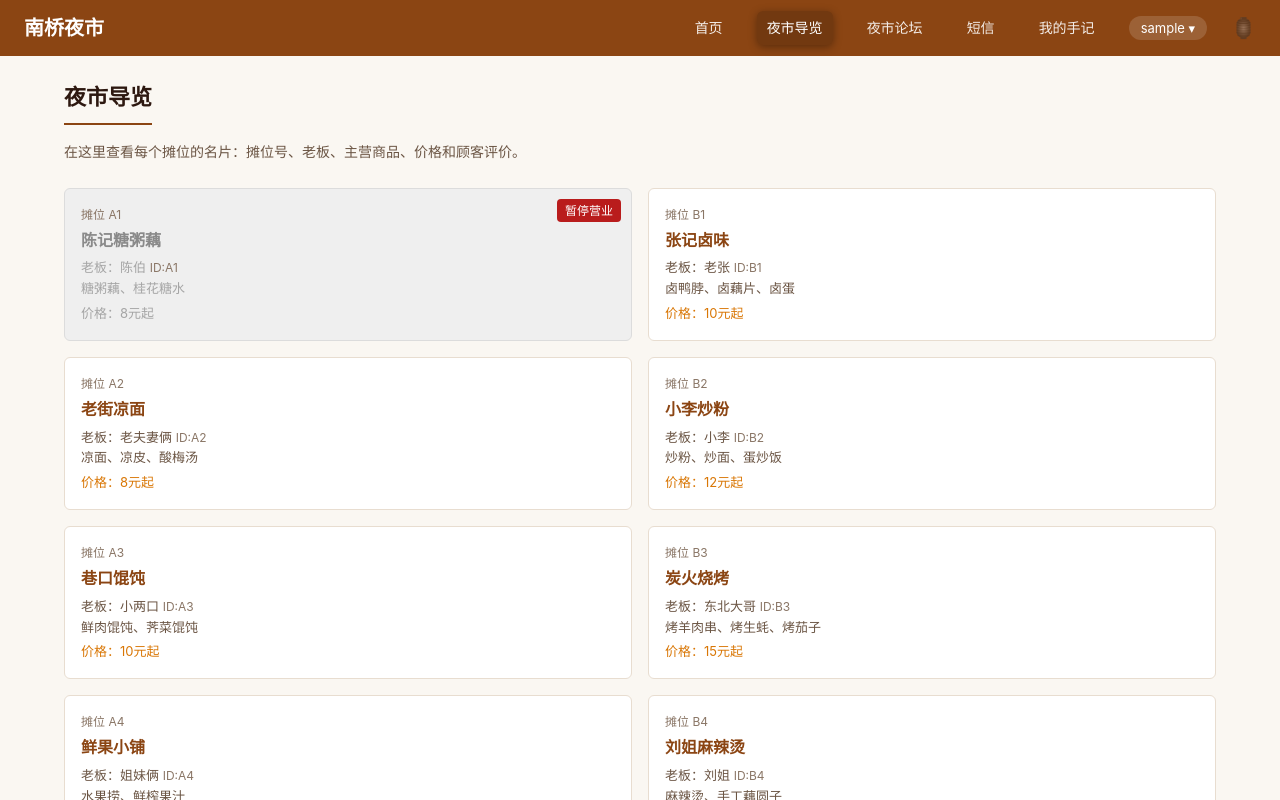
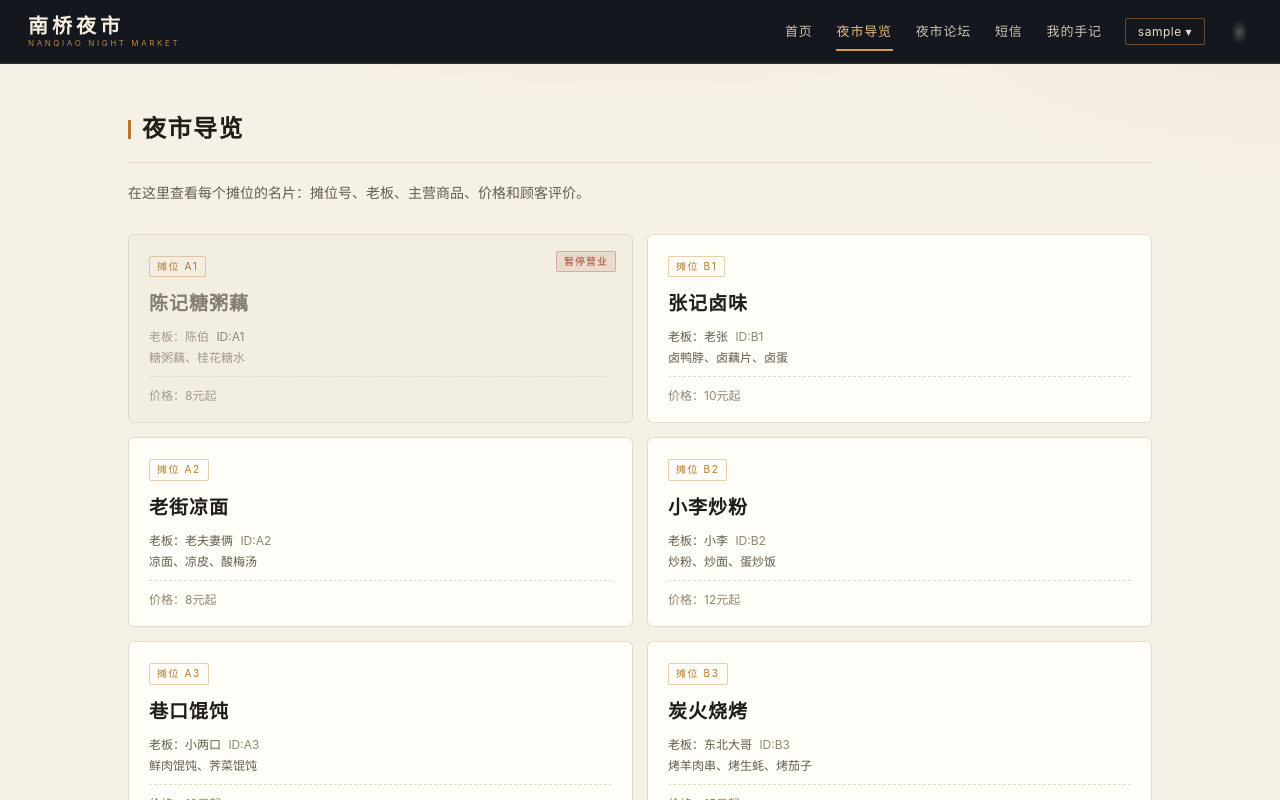
Before and after one commit to Maren-722/mystery-web-game, a Vue app: page /#/stalls in a window 1280 px wide. Shown: the top 800 px of the page. Built offline with nearby package versions, Linux system fonts and the light colour scheme; sample sign-in values are in the browser's storage.

Commit message:
视觉改版：深夜暖灯设计系统（墨色框架+暖纸内容+琥珀点缀）、首页hero、导航/页脚重做、全局排版统一、开场与结局配色统一

```diff
--- a/src/components/NavBar.vue
+++ b/src/components/NavBar.vue
@@ -1,6 +1,9 @@
 <template>
   <nav v-if="!hideNav" class="navbar">
-    <div class="navbar-logo" @click="go('/home')">南桥夜市</div>
+    <div class="navbar-logo" @click="go('/home')">
+      <span class="logo-cn">南桥夜市</span>
+      <span class="logo-en">NANQIAO NIGHT MARKET</span>
+    </div>
     <div class="navbar-links">
       <a :class="{ active: isActive('/home') }" @click="go('/home')">首页</a>
       <a :class="{ active: isActive('/stalls') }" @click="go('/stalls')">夜市导览</a>
@@ -193,59 +196,95 @@ function doSwitch() {
 
 <style scoped>
 .navbar {
-  background: var(--color-primary);
-  color: #fff;
-  padding: 0 var(--space-lg);
+  background: var(--ink);
+  color: #EFE6D6;
+  padding: 0 28px;
   display: flex;
   align-items: center;
   justify-content: space-between;
-  height: 56px;
+  gap: 24px;
+  height: 64px;
   position: sticky;
   top: 0;
   z-index: 100;
+  border-bottom: 1px solid rgba(215, 154, 74, 0.18);
 }
 .navbar-logo {
+  display: flex;
+  flex-direction: column;
+  gap: 3px;
+  cursor: pointer;
+  user-select: none;
+  flex-shrink: 0;
+}
+.logo-cn {
   font-family: var(--font-title);
   font-size: 20px;
-  font-weight: 700;
-  cursor: pointer;
+  font-weight: 600;
+  letter-spacing: 4px;
+  line-height: 1;
+  color: #F6EEDF;
+}
+.logo-en {
+  font-size: 8px;
+  letter-spacing: 2.6px;
+  line-height: 1;
+  color: rgba(215, 154, 74, 0.85);
 }
 .navbar-links {
   display: flex;
-  gap: var(--space-lg);
+  gap: 22px;
   align-items: center;
+  overflow-x: auto;
+  scrollbar-width: none;
+}
+.navbar-links::-webkit-scrollbar {
+  display: none;
 }
 .navbar-links a {
-  color: #fff;
-  font-size: var(--font-body-size);
-  opacity: 0.9;
+  position: relative;
+  color: #CBC2B3;
+  font-size: 13px;
+  letter-spacing: 0.8px;
   cursor: pointer;
-  padding: 6px 10px;
-  border-radius: 6px;
-  transition: opacity 0.2s, background 0.2s, box-shadow 0.2s;
+  padding: 8px 1px;
+  white-space: nowrap;
+  transition: color 0.2s;
 }
 .navbar-links a:hover {
-  opacity: 1;
+  color: #F3E7D2;
 }
-/* 当前所在页面：阴影高亮 */
+/* 当前所在页面：暖色字 + 下划线 */
 .navbar-links a.active {
-  opacity: 1;
-  background: rgba(0, 0, 0, 0.18);
-  box-shadow: 0 2px 8px rgba(0, 0, 0, 0.35);
+  color: var(--amber-soft);
+}
+.navbar-links a.active::after {
+  content: '';
+  position: absolute;
+  left: 0;
+  right: 0;
+  bottom: 0;
+  height: 1.5px;
+  background: var(--amber);
 }
 .navbar-user-wrap {
   position: relative;
 }
 .navbar-user {
-  background: rgba(255, 255, 255, 0.15);
-  padding: 4px 12px;
-  border-radius: 20px;
-  font-size: var(--font-small);
+  border: 1px solid rgba(215, 154, 74, 0.42);
+  color: #EADFCB;
+  padding: 5px 12px;
+  border-radius: 2px;
+  font-size: var(--font-tiny);
+  letter-spacing: 0.5px;
   cursor: pointer;
   user-select: none;
+  white-space: nowrap;
+  transition: background 0.2s, border-color 0.2s;
 }
 .navbar-user:hover {
-  background: rgba(255, 255, 255, 0.28);
+  background: rgba(215, 154, 74, 0.12);
+  border-color: rgba(215, 154, 74, 0.7);
 }
 
 /* 菜单遮罩：点击任意外部区域关闭 */
@@ -397,18 +436,32 @@ function doSwitch() {
 
 @media (max-width: 720px) {
   .navbar {
-    padding: 0 var(--space-md);
+    padding: 0 14px;
+    height: 58px;
+    gap: 12px;
+  }
+  .logo-cn {
+    font-size: 17px;
+    letter-spacing: 2px;
+  }
+  .logo-en {
+    display: none;
   }
   .navbar-links {
-    gap: var(--space-sm);
+    gap: 14px;
+    justify-content: flex-end;
   }
   .navbar-links a {
-    font-size: var(--font-small);
+    font-size: var(--font-tiny);
+    letter-spacing: 0;
+  }
+  .navbar-user {
+    padding: 4px 8px;
   }
   .user-menu {
     position: fixed;
     right: var(--space-md);
-    top: 52px;
+    top: 64px;
   }
 }
 </style>
--- a/src/styles/global.css
+++ b/src/styles/global.css
@@ -15,11 +15,17 @@ html {
 
 body {
   font-family: var(--font-body);
-  background: var(--color-bg);
+  background-color: var(--color-bg);
+  /* 顶部一层很淡的暖光，像远处摊位的灯照过来 */
+  background-image:
+    radial-gradient(900px 320px at 50% -120px, rgba(215, 154, 74, 0.16), rgba(215, 154, 74, 0) 70%),
+    radial-gradient(600px 260px at 100% 0%, rgba(180, 70, 47, 0.06), rgba(180, 70, 47, 0) 70%);
+  background-repeat: no-repeat;
   color: var(--color-text);
   font-size: var(--font-body-size);
-  line-height: 1.6;
+  line-height: 1.75;
   -webkit-font-smoothing: antialiased;
+  text-rendering: optimizeLegibility;
 }
 
 a {
@@ -31,11 +37,29 @@ ul, ol {
   list-style: none;
 }
 
+::selection {
+  background: rgba(215, 154, 74, 0.28);
+}
+
 /* 通用容器 */
 .container {
   max-width: var(--container-max);
   margin: 0 auto;
-  padding: var(--space-lg);
+  padding: 44px 28px 64px;
+}
+
+/* 页面骨架：让内容区撑满视口，页脚贴底（内容短时不露底色） */
+#app > div {
+  min-height: 100vh;
+  display: flex;
+  flex-direction: column;
+}
+#app > div > .container {
+  flex: 1 0 auto;
+  width: 100%;
+}
+#app > div > .footer {
+  margin-top: auto;
 }
 
 /* 通用按钮 */
@@ -43,24 +67,29 @@ ul, ol {
   display: inline-flex;
   align-items: center;
   justify-content: center;
-  padding: 10px 20px;
+  padding: 11px 22px;
   background: var(--color-primary);
-  color: #fff;
-  border: none;
+  color: #F7F1E4;
+  border: 1px solid var(--color-primary);
   border-radius: var(--radius);
   font-size: var(--font-body-size);
   font-family: var(--font-body);
+  letter-spacing: 1px;
   cursor: pointer;
-  transition: background 0.2s;
+  transition: background 0.2s, border-color 0.2s, color 0.2s;
 }
 .btn:hover {
-  background: var(--color-primary-dark);
+  background: #2A2F3A;
+  border-color: #2A2F3A;
 }
 .btn-accent {
   background: var(--color-accent);
+  border-color: var(--color-accent);
+  color: #fff;
 }
 .btn-accent:hover {
-  background: var(--color-primary);
+  background: #9E6624;
+  border-color: #9E6624;
 }
 .btn-block {
   width: 100%;
@@ -70,44 +99,82 @@ ul, ol {
 .card {
   background: var(--color-card);
   border: 1px solid var(--color-border);
-  border-radius: var(--radius);
-  padding: var(--space-md);
+  border-radius: var(--radius-lg);
+  padding: 20px 22px;
 }
 
-/* 区块标题 */
+/* 区块标题：左侧一道暖灯竖线 */
 .section-title {
+  display: flex;
+  align-items: center;
+  gap: 11px;
   font-family: var(--font-title);
   font-size: var(--font-h2);
-  font-weight: 700;
-  margin-bottom: var(--space-md);
-  padding-bottom: var(--space-sm);
-  border-bottom: 2px solid var(--color-primary);
-  display: inline-block;
+  font-weight: 600;
+  letter-spacing: 1.5px;
+  color: var(--color-text);
+  margin: 46px 0 18px;
+  padding-bottom: 12px;
+  border-bottom: 1px solid var(--color-border);
+}
+.section-title::before {
+  content: '';
+  width: 3px;
+  height: 19px;
+  background: var(--color-accent);
+  flex-shrink: 0;
+}
+/* 页面第一个标题不要顶出太多空白 */
+.container > .section-title:first-child {
+  margin-top: 0;
+}
+
+/* 小标签（全大写的小字，用来做层级） */
+.kicker {
+  font-size: 11px;
+  letter-spacing: 3px;
+  text-transform: uppercase;
+  color: var(--color-text-muted);
 }
 
 /* 表单 */
 .form-label {
   display: block;
-  font-size: var(--font-body-size);
-  margin-bottom: var(--space-xs);
+  font-size: var(--font-small);
+  color: var(--color-text-secondary);
+  letter-spacing: 0.5px;
+  margin-bottom: 6px;
 }
 .form-input {
   width: 100%;
-  padding: 10px 12px;
-  border: 1px solid var(--color-border);
+  padding: 11px 13px;
+  border: 1px solid var(--color-border-strong);
   border-radius: var(--radius);
+  background: #fff;
   font-size: 16px; /* 移动端防 iOS 聚焦缩放，必须 ≥16px */
   font-family: var(--font-body);
+  color: var(--color-text);
   outline: none;
-  transition: border-color 0.2s;
+  transition: border-color 0.2s, box-shadow 0.2s;
 }
 .form-input:focus {
   border-color: var(--color-accent);
+  box-shadow: 0 0 0 3px rgba(184, 121, 44, 0.12);
+}
+
+/* 键盘可达性 */
+:focus-visible {
+  outline: 2px solid var(--color-accent);
+  outline-offset: 2px;
 }
 
 /* 移动端适配（窄屏优先设计） */
 @media (max-width: 720px) {
   .container {
-    padding: var(--space-md);
+    padding: 28px 16px 48px;
+  }
+  .section-title {
+    font-size: 21px;
+    margin: 34px 0 14px;
   }
 }
--- a/src/styles/variables.css
+++ b/src/styles/variables.css
@@ -1,36 +1,51 @@
 /* ============================================
    南桥夜市 · 设计变量
    全站统一使用这套变量，不要写死色值
+   --------------------------------------------
+   基调：深夜的墨蓝 + 一盏盏暖灯。
+   页面是暖纸色的，框架（导航/页脚/首屏）是墨色的，
+   暖橙只用在"灯"和"重要的事"上。
    ============================================ */
 
 :root {
-  /* 主色系：老夜市暖棕 */
-  --color-primary: #8B4513;        /* 主色：深棕（导航栏、标题、主按钮） */
-  --color-primary-dark: #6B3410;   /* 主色加深（hover 态） */
-  --color-accent: #D97706;         /* 强调色：暖橙（标签、高亮、链接） */
-  --color-accent-light: #FDE68A;   /* 强调浅色（公告栏背景边框） */
+  /* 墨色：导航、页脚、首屏 */
+  --ink: #14171D;
+  --ink-2: #1C202A;
+  --ink-3: #2A2F3A;
+
+  /* 主色（保持旧变量名，含义=墨色） */
+  --color-primary: #1C202A;
+  --color-primary-dark: #101319;
+
+  /* 暖灯：强调色 */
+  --color-accent: #B8792C;
+  --color-accent-light: #F1E3C6;
+  --amber: #D79A4A;
+  --amber-soft: #E8BE84;
 
   /* 背景与卡片 */
-  --color-bg: #FAF7F2;             /* 页面背景：米白 */
-  --color-card: #FFFFFF;           /* 卡片背景 */
+  --color-bg: #F6F1E6;
+  --color-card: #FFFDF7;
+  --color-card-2: #FBF7EC;
 
   /* 文字 */
-  --color-text: #2D1810;           /* 主文字 */
-  --color-text-secondary: #6B5544; /* 次要文字 */
-  --color-text-muted: #8A7666;     /* 弱化文字（时间戳等） */
+  --color-text: #211E19;
+  --color-text-secondary: #635C50;
+  --color-text-muted: #8F8677;
 
   /* 边框与状态 */
-  --color-border: #E8DDD0;         /* 边框 */
-  --color-danger: #B91C1C;         /* 警告/错误/停业 */
-  --color-success: #15803D;        /* 营业中/成功 */
+  --color-border: #E5DBC8;
+  --color-border-strong: #D6C8AF;
+  --color-danger: #A6402A;
+  --color-success: #4A6B47;
 
   /* 字体 */
-  --font-title: "Noto Serif SC", "Songti SC", "SimSun", serif;
-  --font-body: -apple-system, "PingFang SC", "Microsoft YaHei", sans-serif;
+  --font-title: "Songti SC", "Source Han Serif SC", "Noto Serif SC", "STSong", "SimSun", serif;
+  --font-body: -apple-system, "PingFang SC", "Microsoft YaHei", "Hiragino Sans GB", sans-serif;
 
   /* 圆角与间距 */
-  --radius: 6px;
-  --radius-lg: 10px;
+  --radius: 3px;
+  --radius-lg: 6px;
   --space-xs: 4px;
   --space-sm: 8px;
   --space-md: 16px;
@@ -38,18 +53,21 @@
   --space-xl: 40px;
 
   /* 内容区最大宽度 */
-  --container-max: 1200px;
+  --container-max: 1080px;
 
   /* 字号层级 */
-  --font-h1: 28px;
-  --font-h2: 22px;
-  --font-h3: 16px;
+  --font-h1: 34px;
+  --font-h2: 24px;
+  --font-h3: 17px;
   --font-body-size: 14px;
   --font-small: 13px;
   --font-tiny: 12px;
+
+  /* 阴影：只用很轻的一层，避免脏 */
+  --shadow-soft: 0 1px 2px rgba(33, 30, 25, 0.04), 0 8px 24px rgba(33, 30, 25, 0.04);
 }
 
 /* 响应式断点参考
-   1920px：大屏（内容区仍限制在 1200px 内）
+   1920px：大屏（内容区仍限制在 1080px 内）
    1440px：常规笔记本
    720px：手机窄屏（在此断点以下改布局） */
--- a/src/views/Home.vue
+++ b/src/views/Home.vue
@@ -1,6 +1,24 @@
 <template>
   <div class="home-page">
     <NavBar />
+
+    <!-- 首屏：夜市的灯 -->
+    <section class="hero">
+      <div class="hero-inner">
+        <p class="hero-kicker">临岗市 · 江边老街 · 开市五年</p>
+        <h1 class="hero-title">南桥夜市</h1>
+        <p class="hero-sub">今夜照常营业　17:00 — 23:00</p>
+        <div class="hero-rule"></div>
+        <p class="hero-line">五周年前的这个秋天，A1 的灶台凉了。</p>
+        <div class="hero-links">
+          <a @click="$router.push('/stalls')">逛夜市 →</a>
+          <a @click="$router.push('/forum')">看论坛 →</a>
+        </div>
+      </div>
+      <span class="hero-date">2026.10.30</span>
+      <div class="hero-lanterns" aria-hidden="true"><span>🏮</span><span>🏮</span><span>🏮</span></div>
+    </section>
+
     <div class="container">
 
       <!-- 置顶：管理处的话（长期说明，特殊样式） -->
@@ -275,77 +293,200 @@ const line1 = [
 </script>
 
 <style scoped>
+/* 首屏：墨色夜空 + 几盏远处的灯 */
+.hero {
+  position: relative;
+  background: var(--ink);
+  overflow: hidden;
+}
+.hero::before {
+  content: '';
+  position: absolute;
+  inset: 0;
+  background:
+    radial-gradient(420px 230px at 78% 20%, rgba(215, 154, 74, 0.22), transparent 70%),
+    radial-gradient(300px 190px at 64% 74%, rgba(180, 70, 47, 0.16), transparent 72%),
+    radial-gradient(520px 260px at 10% 8%, rgba(215, 154, 74, 0.10), transparent 70%);
+}
+.hero::after {
+  content: '';
+  position: absolute;
+  left: 0;
+  right: 0;
+  bottom: 0;
+  height: 110px;
+  background: linear-gradient(to bottom, rgba(20, 23, 29, 0), var(--color-bg));
+}
+.hero-inner {
+  position: relative;
+  z-index: 2;
+  max-width: var(--container-max);
+  margin: 0 auto;
+  padding: 82px 28px 78px;
+}
+.hero-kicker {
+  font-size: 11px;
+  letter-spacing: 3.2px;
+  color: rgba(215, 154, 74, 0.92);
+}
+.hero-title {
+  font-family: var(--font-title);
+  font-size: 62px;
+  font-weight: 600;
+  letter-spacing: 12px;
+  line-height: 1.15;
+  color: #FAF3E5;
+  margin: 20px 0 12px;
+}
+.hero-sub {
+  font-size: 13px;
+  letter-spacing: 2px;
+  color: #B9AE9C;
+}
+.hero-rule {
+  width: 46px;
+  height: 1px;
+  background: var(--amber);
+  margin: 24px 0;
+}
+.hero-line {
+  font-family: var(--font-title);
+  font-size: 17px;
+  letter-spacing: 1.2px;
+  color: #E4D8C4;
+}
+.hero-links {
+  display: flex;
+  gap: 24px;
+  margin-top: 28px;
+  font-size: 13px;
+  letter-spacing: 1px;
+}
+.hero-links a {
+  color: var(--amber-soft);
+  border-bottom: 1px solid rgba(215, 154, 74, 0.38);
+  padding-bottom: 2px;
+  cursor: pointer;
+  transition: color 0.2s, border-color 0.2s;
+}
+.hero-links a:hover {
+  color: #fff;
+  border-color: #fff;
+}
+.hero-date {
+  position: absolute;
+  right: 30px;
+  bottom: 26px;
+  font-size: 11px;
+  letter-spacing: 3px;
+  color: rgba(239, 230, 214, 0.35);
+  z-index: 2;
+}
+.hero-lanterns {
+  position: absolute;
+  top: 48px;
+  right: 64px;
+  display: flex;
+  gap: 18px;
+  z-index: 2;
+  opacity: 0.92;
+}
+.hero-lanterns span {
+  font-size: 24px;
+  filter: drop-shadow(0 0 12px rgba(255, 190, 92, 0.5));
+  animation: sway 5s ease-in-out infinite;
+}
+.hero-lanterns span:nth-child(2) {
+  font-size: 30px;
+  margin-top: -6px;
+  animation-delay: -1.6s;
+}
+.hero-lanterns span:nth-child(3) {
+  font-size: 20px;
+  margin-top: 4px;
+  animation-delay: -3.2s;
+}
+@keyframes sway {
+  0%, 100% { transform: rotate(-3deg) translateY(0); }
+  50% { transform: rotate(3deg) translateY(2px); }
+}
+
 /* 置顶：管理处的话（与普通公告不同的特殊样式） */
 .pinned-card {
   display: flex;
   align-items: center;
-  gap: 14px;
-  background: linear-gradient(135deg, #8B3A2A, #6E2E20);
+  gap: 16px;
+  background: var(--ink-2);
+  border-left: 3px solid var(--amber);
   border-radius: var(--radius-lg);
-  padding: 16px 20px;
-  margin-bottom: var(--space-lg);
+  padding: 18px 22px;
+  margin-bottom: 30px;
   cursor: pointer;
-  box-shadow: 0 3px 12px rgba(110, 46, 32, 0.28);
-  transition: box-shadow 0.2s;
+  box-shadow: 0 10px 28px rgba(20, 23, 29, 0.16);
+  transition: transform 0.2s, box-shadow 0.2s;
 }
 .pinned-card:hover {
-  box-shadow: 0 5px 16px rgba(110, 46, 32, 0.4);
+  transform: translateY(-1px);
+  box-shadow: 0 14px 34px rgba(20, 23, 29, 0.22);
 }
 .pinned-icon {
-  font-size: 30px;
+  font-size: 26px;
   line-height: 1;
-  filter: drop-shadow(0 0 6px rgba(255, 200, 120, 0.6));
+  filter: drop-shadow(0 0 8px rgba(255, 200, 120, 0.55));
 }
 .pinned-body {
   flex: 1;
   min-width: 0;
 }
 .pinned-tag {
-  font-size: var(--font-tiny);
-  color: #E8C9A8;
-  margin-bottom: 2px;
+  font-size: 10px;
+  letter-spacing: 2px;
+  color: var(--amber-soft);
+  margin-bottom: 4px;
 }
 .pinned-text {
   font-family: var(--font-title);
-  font-size: var(--font-h3);
-  color: #FFF6E8;
+  font-size: 16px;
+  letter-spacing: 0.8px;
+  color: #F6EEDF;
   font-weight: 600;
 }
 .pinned-arrow {
-  color: #E8C9A8;
-  font-size: 22px;
+  color: var(--amber-soft);
+  font-size: 20px;
 }
 
 .notice-bar {
   background: var(--color-card);
   border: 1px solid var(--color-border);
-  border-radius: var(--radius);
-  padding: 4px 16px;
+  border-radius: var(--radius-lg);
+  padding: 4px 22px;
   margin-bottom: var(--space-lg);
 }
 .notice-item {
   display: flex;
   align-items: flex-start;
-  gap: 12px;
-  padding: 10px 0;
-  border-bottom: 1px dashed var(--color-border);
+  gap: 14px;
+  padding: 15px 0;
+  border-bottom: 1px solid var(--color-border);
   cursor: pointer;
   transition: background 0.15s;
 }
 .notice-item:hover {
-  background: #FFFDF8;
+  background: #FBF6EA;
 }
 .notice-item:last-child {
   border-bottom: none;
 }
 .notice-tag {
   background: var(--color-primary);
-  color: #fff;
-  padding: 2px 10px;
-  border-radius: 4px;
-  font-size: var(--font-tiny);
+  color: #F7F1E4;
+  padding: 2px 9px;
+  border-radius: 2px;
+  font-size: 11px;
+  letter-spacing: 1px;
   flex-shrink: 0;
-  margin-top: 2px;
+  margin-top: 3px;
 }
 
 /* 公告详情弹窗 */
@@ -366,8 +507,8 @@ const line1 = [
   overflow-y: auto;
   background: var(--color-card);
   border-radius: var(--radius-lg);
-  padding: var(--space-lg);
-  box-shadow: 0 8px 30px rgba(0, 0, 0, 0.25);
+  padding: 28px 26px;
+  box-shadow: 0 20px 60px rgba(20, 23, 29, 0.35);
 }
 .modal-header {
   display: flex;
@@ -378,9 +519,10 @@ const line1 = [
 .modal-title {
   flex: 1;
   font-family: var(--font-title);
-  font-size: var(--font-h3);
-  color: var(--color-primary);
-  line-height: 1.4;
+  font-size: 19px;
+  letter-spacing: 0.8px;
+  color: var(--color-text);
+  line-height: 1.5;
 }
 .modal-close {
   background: none;
@@ -476,22 +618,23 @@ const line1 = [
 .cal-grid {
   display: grid;
   grid-template-columns: repeat(7, 1fr);
-  gap: 6px;
+  gap: 5px;
   margin-bottom: var(--space-xs);
 }
 .cal-head {
   text-align: center;
-  font-size: var(--font-small);
-  font-weight: 600;
-  color: var(--color-text-secondary);
-  padding: 4px 0;
+  font-size: 11px;
+  letter-spacing: 1.6px;
+  font-weight: 500;
+  color: var(--color-text-muted);
+  padding: 4px 0 10px;
 }
 .cal-day {
   background: var(--color-card);
   border: 1px solid var(--color-border);
   border-radius: var(--radius);
-  padding: 8px 6px;
-  min-height: 86px;
+  padding: 9px 8px;
+  min-height: 96px;
 }
 .cal-pad {
   background: transparent;
@@ -501,34 +644,36 @@ const line1 = [
   display: flex;
   align-items: center;
   justify-content: space-between;
-  margin-bottom: 6px;
+  margin-bottom: 7px;
 }
 .cal-date {
-  font-size: var(--font-body-size);
+  font-family: var(--font-title);
+  font-size: 15px;
   font-weight: 600;
   color: var(--color-text);
 }
 .cal-today-tag {
-  font-size: 10px;
+  font-size: 9px;
+  letter-spacing: 1px;
   background: var(--color-accent);
   color: #fff;
   padding: 1px 6px;
-  border-radius: 10px;
+  border-radius: 2px;
 }
 .cal-day.today {
   border-color: var(--color-accent);
-  background: #FFFBEB;
+  background: #FFFAEE;
 }
 .cal-day.alert {
-  border-color: #F3C2B4;
-  background: #FFF7F4;
+  border-color: #E7C9BC;
+  background: #FDF6F1;
 }
 .cal-day.today.alert {
   border-color: var(--color-accent);
 }
 .cal-shops {
-  font-size: 11px;
-  line-height: 1.8;
+  font-size: 10.5px;
+  line-height: 1.9;
 }
 .cal-shop {
   color: var(--color-text-secondary);
@@ -558,6 +703,20 @@ const line1 = [
 }
 
 @media (max-width: 720px) {
+  .hero-inner {
+    padding: 54px 18px 52px;
+  }
+  .hero-title {
+    font-size: 40px;
+    letter-spacing: 8px;
+    margin: 16px 0 10px;
+  }
+  .hero-line {
+    font-size: 15px;
+  }
+  .hero-date {
+    display: none;
+  }
   .pinned-text {
     font-size: var(--font-body-size);
   }
@@ -566,15 +725,19 @@ const line1 = [
     gap: 3px;
   }
   .cal-day {
-    padding: 4px 2px;
-    min-height: 66px;
+    padding: 5px 3px;
+    min-height: 72px;
   }
   .cal-shops {
     font-size: 9px;
-    line-height: 1.5;
+    line-height: 1.55;
   }
   .cal-date {
     font-size: var(--font-small);
   }
+  .cal-head {
+    font-size: 10px;
+    letter-spacing: 0;
+  }
 }
 </style>
--- a/src/views/Messages.vue
+++ b/src/views/Messages.vue
@@ -300,6 +300,7 @@ onBeforeUnmount(() => {
   font-size: var(--font-tiny);
   color: var(--color-text-muted);
   margin-top: 3px;
+  padding-right: 22px;
   overflow: hidden;
   text-overflow: ellipsis;
   white-space: nowrap;
@@ -439,8 +440,8 @@ onBeforeUnmount(() => {
   word-break: break-word;
 }
 .bubble-row.mine .bubble {
-  background: #95EC69;
-  border-color: #86DB5C;
+  background: #F3E4C2;
+  border-color: #E3CD9E;
 }
 
 /* ---------- 输入栏 ---------- */
--- a/src/views/Stalls.vue
+++ b/src/views/Stalls.vue
@@ -44,7 +44,8 @@ onMounted(() => {
 <style scoped>
 .page-desc {
   color: var(--color-text-secondary);
-  margin-bottom: var(--space-lg);
+  margin-bottom: 28px;
+  max-width: 620px;
 }
 .stall-grid {
   display: grid;
@@ -52,68 +53,90 @@ onMounted(() => {
   grid-template-columns: repeat(2, 1fr);
   grid-template-rows: repeat(5, auto);
   grid-auto-flow: column;
-  gap: var(--space-md);
+  gap: 14px;
 }
 .stall-card {
   cursor: pointer;
-  transition: border-color 0.2s, box-shadow 0.2s;
+  padding: 18px 20px 16px;
+  transition: border-color 0.2s, box-shadow 0.2s, transform 0.2s;
   position: relative;
 }
 .stall-card:hover {
   border-color: var(--color-accent);
-  box-shadow: 0 2px 8px rgba(0, 0, 0, 0.08);
+  box-shadow: var(--shadow-soft);
+  transform: translateY(-1px);
 }
 .stall-no {
-  font-size: var(--font-tiny);
-  color: var(--color-text-muted);
-  margin-bottom: var(--space-xs);
+  display: inline-block;
+  font-size: 10px;
+  letter-spacing: 1.6px;
+  color: var(--color-accent);
+  border: 1px solid rgba(184, 121, 44, 0.35);
+  padding: 1px 7px;
+  border-radius: 2px;
+  margin-bottom: 10px;
 }
 .stall-name {
   font-family: var(--font-title);
-  font-size: var(--font-h3);
-  color: var(--color-primary);
-  margin-bottom: 4px;
+  font-size: 19px;
+  letter-spacing: 1px;
+  color: var(--color-text);
+  margin-bottom: 6px;
 }
 .stall-owner,
 .stall-main {
-  font-size: var(--font-small);
+  font-size: var(--font-tiny);
   color: var(--color-text-secondary);
+  line-height: 1.75;
 }
 .stall-uid {
   color: var(--color-text-muted);
-  font-size: var(--font-tiny);
+  margin-left: 4px;
 }
 .stall-price {
-  font-size: var(--font-small);
-  color: var(--color-accent);
-  margin-top: var(--space-xs);
+  font-size: var(--font-tiny);
+  color: var(--color-text-muted);
+  margin-top: 8px;
+  padding-top: 8px;
+  border-top: 1px dashed var(--color-border);
 }
 .stall-status {
   position: absolute;
-  top: 10px;
-  right: 10px;
-  background: var(--color-danger);
-  color: #fff;
-  padding: 2px 8px;
-  border-radius: 4px;
-  font-size: var(--font-tiny);
+  top: 16px;
+  right: 16px;
+  background: rgba(166, 64, 42, 0.1);
+  color: var(--color-danger);
+  border: 1px solid rgba(166, 64, 42, 0.3);
+  padding: 1px 7px;
+  border-radius: 2px;
+  font-size: 10px;
+  letter-spacing: 1px;
 }
 
-/* 暂停营业摊位：整体置灰 */
+/* 暂停营业摊位：整体压暗（保持暖调，不用冷灰） */
 .stall-closed {
-  background: #EFEFEF;
-  border-color: #DCDCDC;
+  background: #F3EEE2;
+  border-color: #E2D8C5;
 }
 .stall-closed .stall-name {
-  color: #8A8A8A;
+  color: #857E70;
 }
 .stall-closed .stall-owner,
-.stall-closed .stall-main {
-  color: #A5A5A5;
-}
+.stall-closed .stall-main,
 .stall-closed .stall-price {
-  color: #A5A5A5;
+  color: #A39B8B;
 }
 
 /* 手机端同样保持两列（A 列 / B 列），卡片内容自动紧凑换行 */
+@media (max-width: 720px) {
+  .stall-card {
+    padding: 14px 14px 12px;
+  }
+  .stall-name {
+    font-size: 16px;
+  }
+  .stall-main {
+    display: none;
+  }
+}
 </style>
```
Also changed, not shown: src/components/Footer.vue (+9 -7 lines), src/views/Ending.vue (+22 -22 lines), src/views/Intro.vue (+7 -7 lines), src/views/Manager.vue (+8 -7 lines), 1 other file (tests, documents, lock files or other folders).
